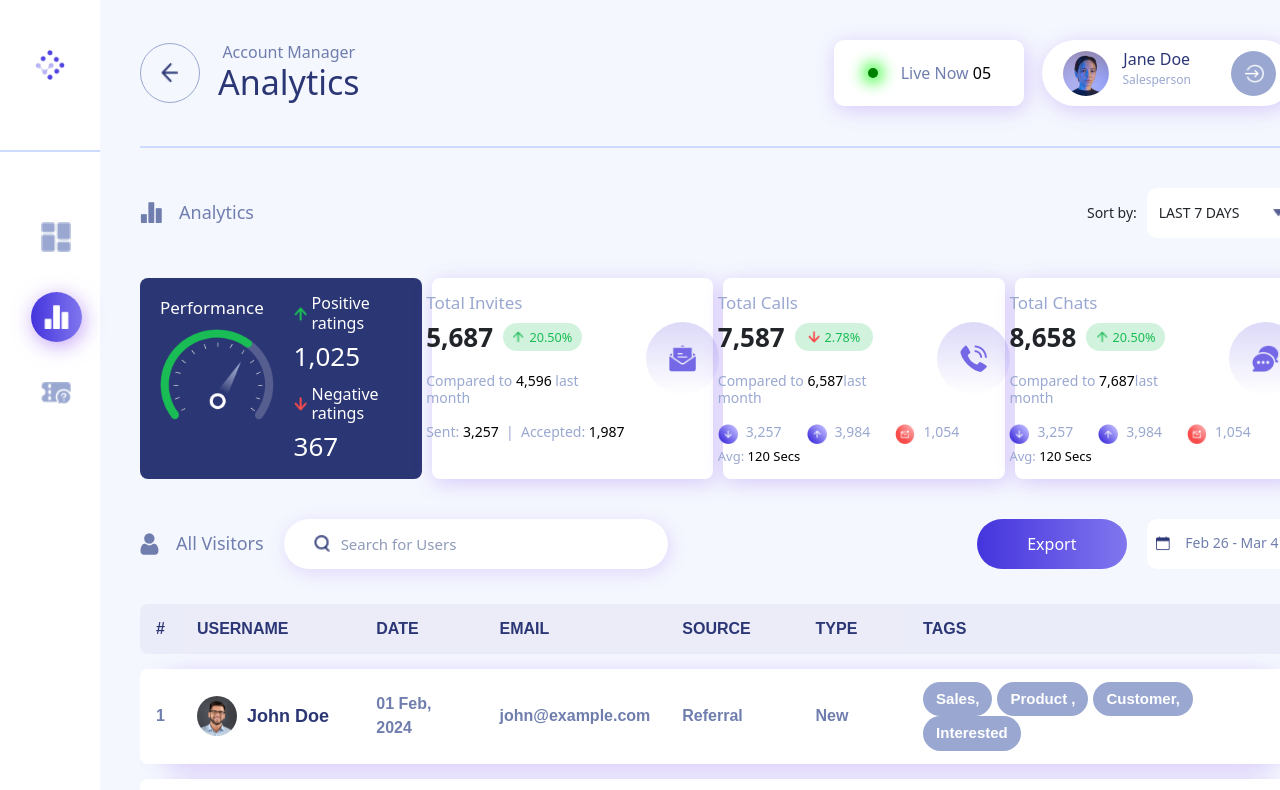
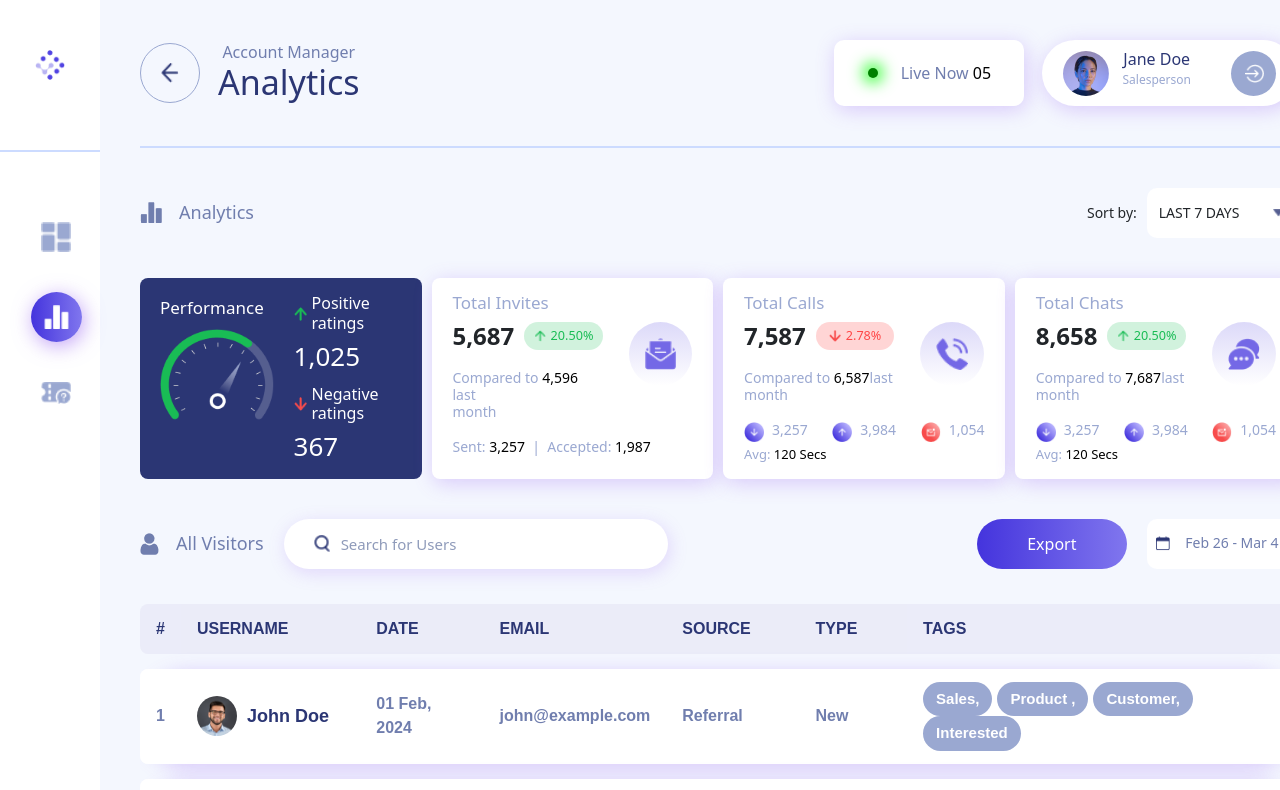
Before and after one commit to pruthviasolkar/IIC-assignment, a React (Create React App) app: page / in a window 1280 px wide. Shown: the top 790 px of the page. Built offline with nearby package versions, Linux system fonts and the light colour scheme.

Commit message:
firstcommit

```diff
--- a/src/Components/maindash/rowacards1st/rowcards.css
+++ b/src/Components/maindash/rowacards1st/rowcards.css
@@ -261,6 +261,12 @@ span{
     display: flex;
     justify-content: space-around;
 
+}
+.seccard h2{
+    color: #FF4646;
+}
+.seccard{
+    background-color: #ff46463a;
 }
 .date h4{
     margin-bottom: 0;
@@ -609,3 +615,37 @@ span{
     }
 
 }
+@media (min-width:901px)and (max-width: 1500px) {
+    .seconddiv{
+        display: flex;
+        justify-content: space-between;
+        gap:2vw;
+
+        text-align: left;
+
+    }
+    .seconddiv h4{
+        font-size: 1.5rem;
+        font-weight: 700;
+        margin-bottom: 0;
+    }
+    .seconddiv h3{
+        font-size: 0.9;
+        font-weight: 500;
+        color: #9AA8D1;
+
+    }
+    .cardicon{
+        width: 5vw;
+        height:5vw;
+        border-radius: 100%;
+        display: flex;
+        justify-content: center;
+        background: linear-gradient(to bottom, #5142E033, #5142E000);
+    }
+    .cardicon img{
+        width: 50%;
+        height:50%;
+        align-self: center;
+    }
+}
```
